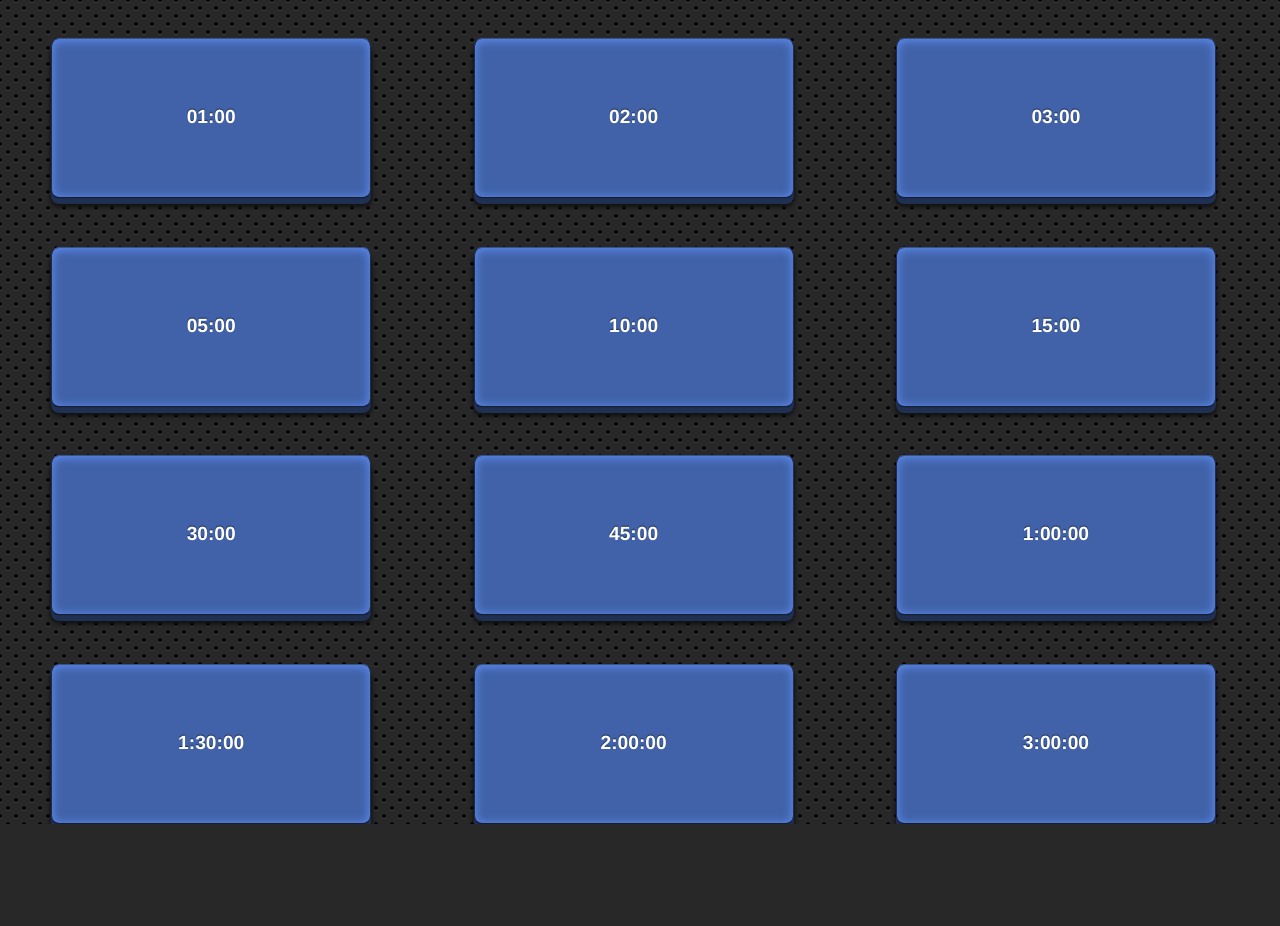
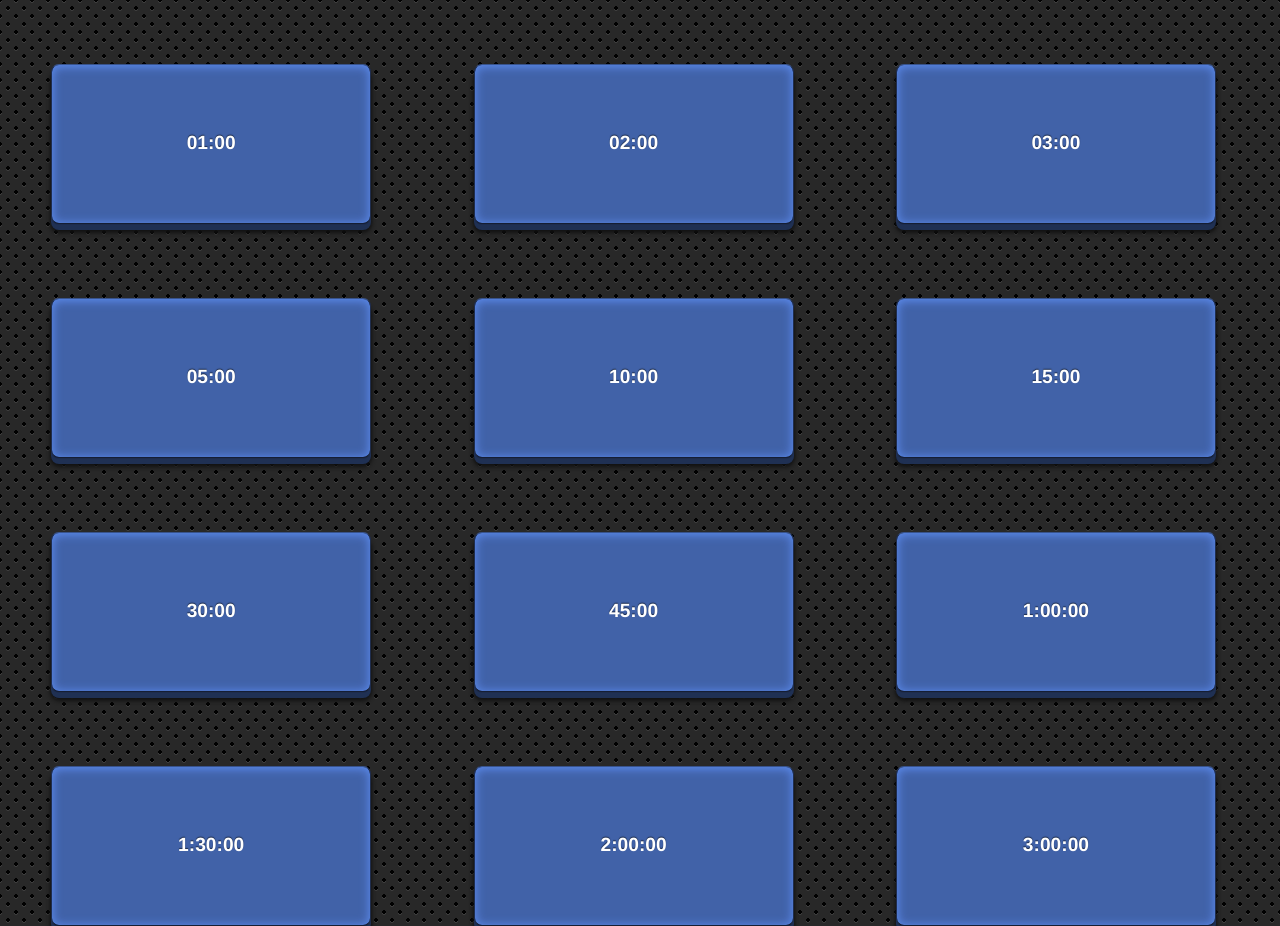
Before and after one commit to sergi/timers, a website: page www/index.html in a window 1280 px wide. Before the commit the page ends 824 px from the top, so only its background shows below. Drawn offline with Linux system fonts and the light colour scheme.

Commit message:
Lock orientation and improve css

```diff
--- a/www/css/app.css
+++ b/www/css/app.css
@@ -2,17 +2,8 @@ html, body
 {
     height: 100%;
     width: 100%;
-}
-html,body
-{
     margin: 0;
     padding: 0;
-}
-*
-{
-    box-sizing: border-box;
-    moz-box-sizing: border-box;
-    webkit-box-sizing: border-box;
 }
 
 body
@@ -27,14 +18,15 @@ body
     overflow: hidden;
 }
 button {
+    vertical-align: top;
     width: 25%;
+    padding: 0;
     height: 20%;
     margin-left: 4%;
     margin-right: 4%;
-    margin-top: 3%;
-    margin-bottom: 2%;
+    margin-top: 5%;
     float: left;
-    display: block;
+    display: inline-block;
     font: bold 120% "helvetica neue", helvetica, arial, sans-serif;
 }
 
--- a/www/js/app.js
+++ b/www/js/app.js
@@ -6,6 +6,8 @@ define(function(require) {
 
     var alarmSound = new Audio("alarm.wav");
     alarmSound.loop = true;
+
+    screen.mozLockOrientation("portrait");
 
     var idCounter = 0;
     var buttons = {};
```
